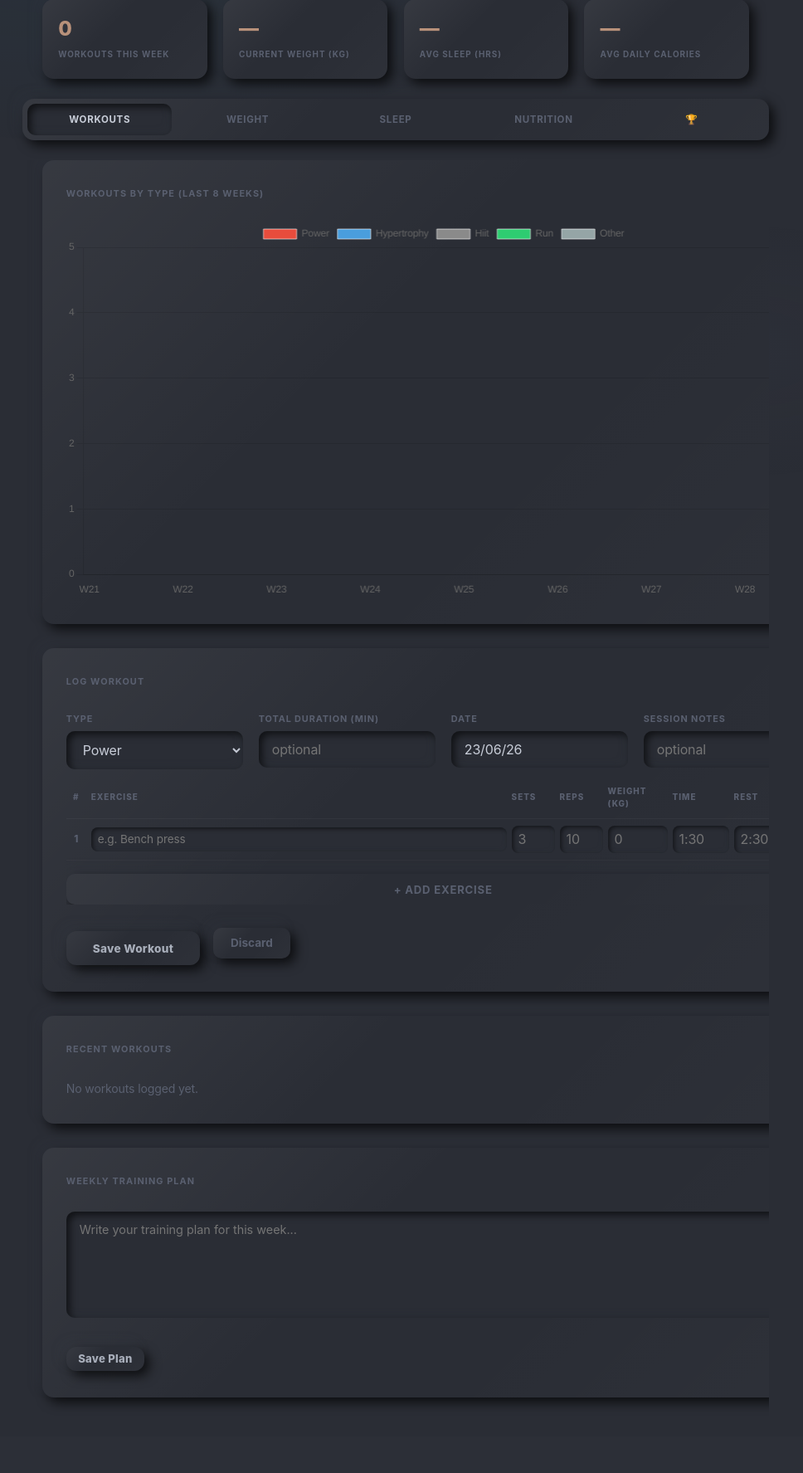
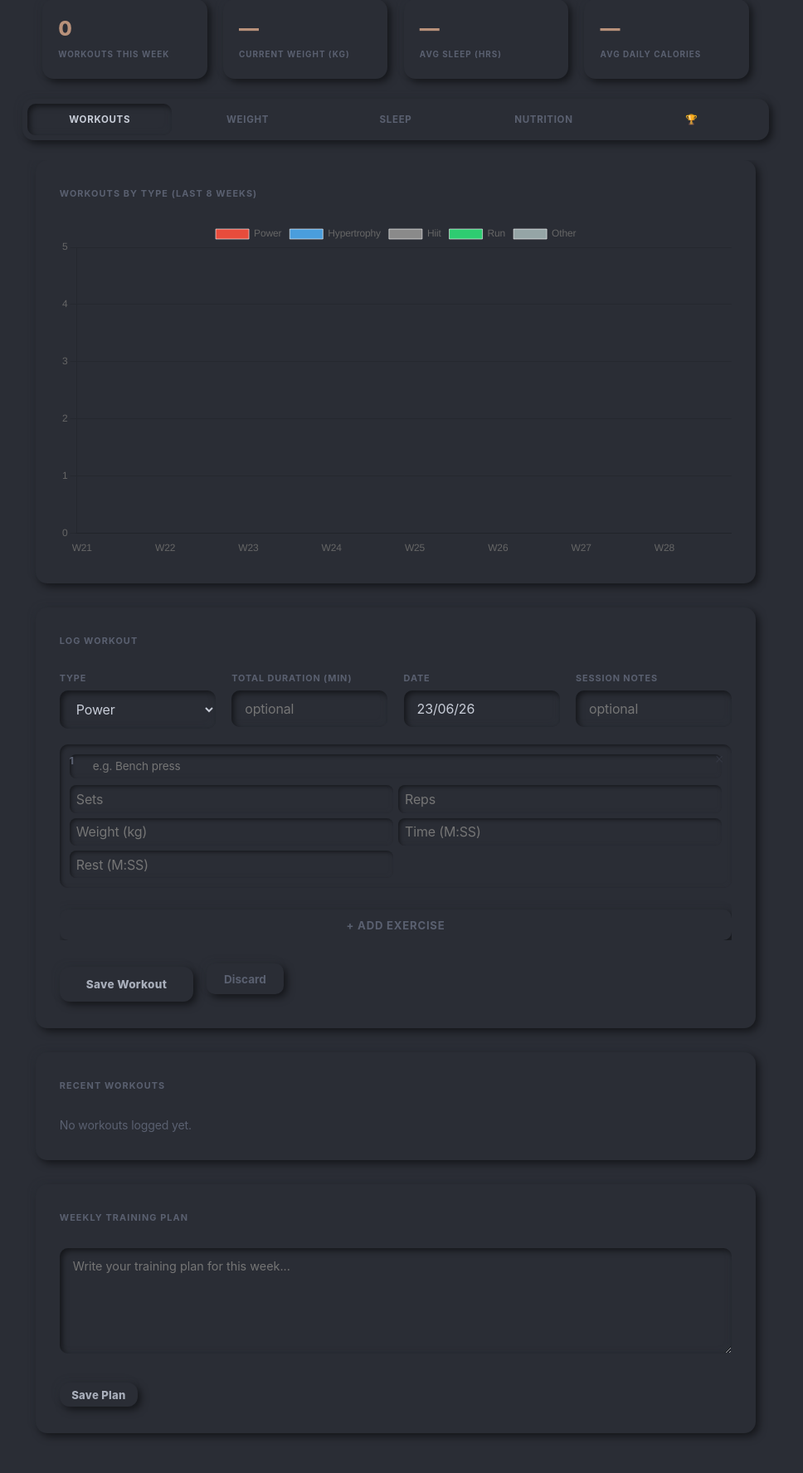
Before and after one commit to omrieldor/fitdash, a Flask app: page / in a window 1280 px wide. Shown: the part 217-1992 px from the top of the page at 83% size, without its empty margins (163-1131 px from the left). Before the commit the page ends 1911 px from the top, so only its background shows below. Run offline with Flask 3, Linux system fonts and the light colour scheme; the visitor is signed in with stand-in values (Sample User, id 1); data that the repository does not hold is empty; a map, chart or similar area stays blank; some libraries are stand-ins or nearby versions.

Commit message:
Overhaul frontend for iPhone: lazy charts, card-based exercise layout, lighter CSS
Performance:
- Lazy-load charts only when their page is swiped to
- Disable Chart.js animations for instant rendering
- Remove backdrop-filter blur (expensive on mobile GPU)
- Reduce neumorphic shadow complexity and remove gradient overlays
- Remove hover transforms that cause mobile repaints
- Use passive scroll listener and debounced settle timer
- Remove IntersectionObserver that resized all charts on every scroll

Layout:
- Exercise logger now uses card layout instead of wide grid table
- Each exercise is a stacked card with 2-column inputs (fits any screen)
- Input placeholders include field labels (Sets, Reps, Weight, etc.)
- scroll-snap-stop: always to prevent skipping pages
- Entry modal max-width respects viewport width

Co-Authored-By: Claude Sonnet 4.6 <noreply@anthropic.com>

```diff
--- a/static/style.css
+++ b/static/style.css
@@ -11,11 +11,11 @@
   --pink: #8a5565;
   --r: 14px;
   --ease: cubic-bezier(0.25, 0.46, 0.45, 0.94);
-  --neo: 6px 6px 14px rgba(0,0,0,0.7), -6px -6px 14px rgba(60,65,78,0.18);
-  --neo-lg: 10px 10px 22px rgba(0,0,0,0.75), -8px -8px 18px rgba(60,65,78,0.2);
-  --neo-in: inset 4px 4px 10px rgba(0,0,0,0.6), inset -4px -4px 10px rgba(60,65,78,0.12);
-  --neo-in-sm: inset 2px 2px 5px rgba(0,0,0,0.5), inset -2px -2px 5px rgba(60,65,78,0.1);
-  --shine: linear-gradient(135deg, rgba(255,255,255,0.06) 0%, transparent 40%, transparent 60%, rgba(255,255,255,0.02) 100%);
+  --neo: 4px 4px 10px rgba(0,0,0,0.5), -3px -3px 8px rgba(60,65,78,0.12);
+  --neo-lg: 6px 6px 14px rgba(0,0,0,0.55), -4px -4px 10px rgba(60,65,78,0.14);
+  --neo-in: inset 3px 3px 7px rgba(0,0,0,0.5), inset -3px -3px 7px rgba(60,65,78,0.1);
+  --neo-in-sm: inset 2px 2px 4px rgba(0,0,0,0.4), inset -2px -2px 4px rgba(60,65,78,0.08);
+  --shine: none;
 }
 
 * { box-sizing: border-box; margin: 0; padding: 0; -webkit-tap-highlight-color: transparent; }
@@ -31,17 +31,6 @@ body {
   line-height: 1.5;
   position: relative;
   padding-bottom: env(safe-area-inset-bottom, 0);
-}
-
-body::before {
-  content: '';
-  position: fixed;
-  inset: 0;
-  background:
-    radial-gradient(ellipse 80% 50% at 20% 20%, rgba(0,180,255,0.03) 0%, transparent 60%),
-    radial-gradient(ellipse 60% 40% at 80% 80%, rgba(100,110,140,0.04) 0%, transparent 50%);
-  pointer-events: none;
-  z-index: 0;
 }
 
 body > *:not(.toast):not(.chart-popup):not(.entry-modal-backdrop) { position: relative; z-index: 1; }
@@ -576,17 +550,21 @@ header {
   align-items: flex-start;
   overscroll-behavior-x: contain;
   touch-action: pan-x;
+  will-change: scroll-position;
 }
 .pages-container::-webkit-scrollbar { display: none; }
 
 .page {
+  width: 100%;
   min-width: 100%;
   scroll-snap-align: start;
-  padding: 0 1.5rem 3rem;
+  scroll-snap-stop: always;
+  padding: 0 1rem 3rem;
   display: flex;
   flex-direction: column;
   gap: 1.8rem;
   flex-shrink: 0;
+  box-sizing: border-box;
 }
 
 
@@ -822,33 +798,49 @@ header {
 .ex-table-wrap { overflow-x: auto; margin: 1.2rem 0 0.5rem; }
 
 .ex-header {
-  gap: 6px;
-  padding: 0 0 10px 0;
-  border-bottom: 1px solid rgba(255,255,255,0.04);
-  font-size: 0.62rem;
-  font-weight: 800;
-  color: var(--dim);
-  text-transform: uppercase;
-  letter-spacing: 0.1em;
-  align-items: center;
-  min-width: 490px;
+  display: none;
 }
 
-#ex-header-str { display: grid; grid-template-columns: 24px 1fr 52px 52px 72px 68px 68px 30px; }
-#ex-header-run { display: grid; grid-template-columns: 24px 1fr 72px 72px 60px 86px 60px 30px; }
-
 #ex-rows .ex-row {
-  display: grid;
-  grid-template-columns: 24px 1fr 52px 52px 72px 68px 68px 30px;
-  gap: 6px;
-  align-items: center;
-  padding: 8px 0;
-  border-bottom: 1px solid rgba(255,255,255,0.03);
-  min-width: 490px;
+  display: flex;
+  flex-direction: column;
+  gap: 8px;
+  padding: 12px;
+  margin-bottom: 10px;
+  background: var(--surface);
+  border-radius: 10px;
+  box-shadow: var(--neo-in-sm);
+  position: relative;
 }
 
-#ex-table-wrap.run-mode #ex-rows .ex-row {
-  grid-template-columns: 24px 1fr 72px 72px 60px 86px 60px 30px;
+#ex-rows .ex-row .ex-num {
+  position: absolute;
+  top: 12px;
+  left: 12px;
+}
+
+#ex-rows .ex-row .ex-name {
+  width: 100%;
+  padding-left: 28px;
+}
+
+#ex-rows .ex-row .str-group,
+#ex-rows .ex-row .run-group {
+  display: grid;
+  grid-template-columns: 1fr 1fr;
+  gap: 6px;
+  width: 100%;
+}
+
+#ex-rows .ex-row .str-group { display: grid; }
+#ex-rows .ex-row .run-group { display: none; }
+#ex-table-wrap.run-mode #ex-rows .ex-row .str-group { display: none; }
+#ex-table-wrap.run-mode #ex-rows .ex-row .run-group { display: grid; }
+
+#ex-rows .ex-row .ex-del {
+  position: absolute;
+  top: 10px;
+  right: 10px;
 }
 
 .ex-num { font-size: 0.72rem; color: var(--dim); text-align: center; font-weight: 800; }
@@ -872,10 +864,6 @@ header {
 .ex-row input:focus { box-shadow: var(--neo-in-sm), 0 0 0 2px rgba(var(--glow-rgb),0.25); }
 .ex-row input.field-error { box-shadow: var(--neo-in-sm), 0 0 0 2px rgba(160,85,85,0.35); }
 
-.str-group { display: contents; }
-.run-group { display: none; }
-#ex-table-wrap.run-mode .str-group { display: none; }
-#ex-table-wrap.run-mode .run-group { display: contents; }
 
 .ex-del {
   background: none;
--- a/static/sw.js
+++ b/static/sw.js
@@ -1,5 +1,5 @@
-const CACHE = 'eldorado-v33';
-const STATIC = ['/static/style.css?v=33', '/static/manifest.json', '/static/icon-180.png', '/static/icon-512.png'];
+const CACHE = 'eldorado-v34';
+const STATIC = ['/static/style.css?v=34', '/static/manifest.json', '/static/icon-180.png', '/static/icon-512.png'];
 
 self.addEventListener('install', e => {
   e.waitUntil(caches.open(CACHE).then(c => c.addAll(STATIC)));
--- a/templates/index.html
+++ b/templates/index.html
@@ -10,7 +10,7 @@
   <meta name="apple-mobile-web-app-status-bar-style" content="black-translucent">
   <link rel="apple-touch-icon" href="/static/icon-180.png" sizes="180x180">
   <meta name="csrf-token" content="{{ csrf_token() }}">
-  <link rel="stylesheet" href="/static/style.css?v=33">
+  <link rel="stylesheet" href="/static/style.css?v=34">
   <script defer src="https://cdn.jsdelivr.net/npm/chart.js"></script>
 </head>
 <body>
@@ -475,13 +475,13 @@
       renderAll();
     }
 
+    let chartsRendered = { 0: false, 1: false, 2: false, 3: false };
+
     function renderAll() {
       renderPhaseBanner();
       renderSummary();
-      renderWorkoutChart();
-      renderWeightChart();
-      renderSleepChart();
-      renderCaloriesChart();
+      chartsRendered = { 0: false, 1: false, 2: false, 3: false };
+      renderPageCharts(activePageIndex);
       renderRecentWorkouts();
       leaderboardStale = true;
       setTimeout(resizeContainer, 50);
@@ -494,6 +494,13 @@
       } else {
         planDisplay.classList.add('hidden');
       }
+    }
+
+    function renderPageCharts(index) {
+      if (index === 0 && !chartsRendered[0]) { chartsRendered[0] = true; renderWorkoutChart(); }
+      if (index === 1 && !chartsRendered[1]) { chartsRendered[1] = true; renderWeightChart(); }
+      if (index === 2 && !chartsRendered[2]) { chartsRendered[2] = true; renderSleepChart(); }
+      if (index === 3 && !chartsRendered[3]) { chartsRendered[3] = true; renderCaloriesChart(); }
     }
 
     function renderPhaseBanner() {
@@ -562,6 +569,7 @@
     }
 
     let charts = {};
+    const chartDefaults = { animation: { duration: 0 }, hover: { animationDuration: 0 }, responsiveAnimationDuration: 0 };
 
     function renderWorkoutChart() {
       const ctx = document.getElementById('chart-workouts').getContext('2d');
@@ -648,7 +656,7 @@
         charts.workouts = new Chart(ctx, {
           type: 'bar',
           data: { labels: chartLabels, datasets },
-          options: {
+          options: { ...chartDefaults,
             responsive: true,
             plugins: {
               tooltip: {
@@ -706,7 +714,7 @@
         charts.weight = new Chart(ctx, {
           type: 'line',
           data: { labels, datasets: newDatasets },
-          options: { responsive: true }
+          options: { ...chartDefaults, responsive: true }
         });
         setupLongPress(document.getElementById('chart-weight'), charts.weight, 'weight');
       }
@@ -725,7 +733,7 @@
       const loggedDays = Object.keys(sleepMap).sort();
       if (!loggedDays.length) {
         if (!charts.sleep) {
-          charts.sleep = new Chart(ctx, { type: 'line', data: { labels: [], datasets: [] }, options: { responsive: true } });
+          charts.sleep = new Chart(ctx, { type: 'line', data: { labels: [], datasets: [] }, options: { ...chartDefaults, responsive: true } });
         } else {
           charts.sleep.data.labels = [];
           charts.sleep.data.datasets = [];
@@ -756,7 +764,7 @@
         charts.sleep = new Chart(ctx, {
           type: 'line',
           data: { labels, datasets: newDatasets },
-          options: { responsive: true }
+          options: { ...chartDefaults, responsive: true }
         });
         setupLongPress(document.getElementById('chart-sleep'), charts.sleep, 'sleep');
       }
@@ -800,7 +808,7 @@
         charts.calories = new Chart(ctx, {
           type: 'line',
           data: { labels: contLabels, datasets: newDatasets },
-          options: {
+          options: { ...chartDefaults,
             responsive: true,
             scales: {
               yCarbs: { type: 'linear', position: 'left', min: 0, max: 5000, title: { display: true, text: 'Carbs (g)', color: '#8a8a8a' }, ticks: { color: '#8a8a8a' } },
@@ -858,7 +866,7 @@
         charts.nutritionWeekly = new Chart(ctx, {
           type: 'line',
           data: { labels: weekLabels, datasets: wkDatasets },
-          options: {
+          options: { ...chartDefaults,
             responsive: true,
             scales: {
               yCarbs: { type: 'linear', position: 'left', min: 0, max: 25000, title: { display: true, text: 'Carbs (g)', color: '#8a8a8a' }, ticks: { color: '#8a8a8a' } },
@@ -1040,18 +1048,33 @@
 
     function scrollToPage(index) {
       const container = document.getElementById('pages-container');
-      container.scrollTo({ left: index * container.clientWidth, behavior: 'smooth' });
-    }
-
-    let activePageIndex = 0;
-
-    function updateActiveTab() {
-      const container = document.getElementById('pages-container');
-      const index = Math.round(container.scrollLeft / container.clientWidth);
       activePageIndex = index;
       document.querySelectorAll('.page-tab').forEach((tab, i) => {
         tab.classList.toggle('active', i === index);
       });
+      renderPageCharts(index);
+      container.scrollTo({ left: index * container.clientWidth, behavior: 'smooth' });
+      if (index === 4 && leaderboardStale) {
+        leaderboardStale = false;
+        loadLeaderboard();
+      }
+      setTimeout(resizeContainer, 50);
+    }
+
+    let activePageIndex = 0;
+    let _scrollSettleTimer = null;
+
+    function updateActiveTab() {
+      const container = document.getElementById('pages-container');
+      const cw = container.clientWidth;
+      if (!cw) return;
+      const index = Math.round(container.scrollLeft / cw);
+      if (index === activePageIndex) return;
+      activePageIndex = index;
+      document.querySelectorAll('.page-tab').forEach((tab, i) => {
+        tab.classList.toggle('active', i === index);
+      });
+      renderPageCharts(index);
       if (index === 4 && leaderboardStale) {
         leaderboardStale = false;
         loadLeaderboard();
@@ -1070,25 +1093,35 @@
     let _scrollRaf = null;
     function onScrollThrottled() {
       if (_scrollRaf) return;
-      _scrollRaf = requestAnimationFrame(() => { _scrollRaf = null; updateActiveTab(); });
+      _scrollRaf = requestAnimationFrame(() => {
+        _scrollRaf = null;
+        updateActiveTab();
+      });
+      clearTimeout(_scrollSettleTimer);
+      _scrollSettleTimer = setTimeout(() => {
+        const container = document.getElementById('pages-container');
+        const cw = container.clientWidth;
+        if (!cw) return;
+        const index = Math.round(container.scrollLeft / cw);
+        if (index !== activePageIndex) {
+          activePageIndex = index;
+          document.querySelectorAll('.page-tab').forEach((tab, i) => {
+            tab.classList.toggle('active', i === index);
+          });
+          renderPageCharts(index);
+          resizeContainer();
+        }
+        const chartKey = ['workouts', 'weight', 'sleep', 'calories'][index];
+        if (chartKey && charts[chartKey]) charts[chartKey].resize();
+      }, 150);
     }
 
     document.addEventListener('DOMContentLoaded', () => {
       const container = document.getElementById('pages-container');
-      container.addEventListener('scroll', onScrollThrottled);
-
-      const observer = new IntersectionObserver((entries) => {
-        entries.forEach(entry => {
-          if (entry.isIntersecting && entry.intersectionRatio > 0.5) {
-            Object.values(charts).forEach(c => c && c.resize());
-          }
-        });
-      }, { root: container, threshold: 0.5 });
-
-      document.querySelectorAll('.page').forEach(page => observer.observe(page));
+      container.addEventListener('scroll', onScrollThrottled, { passive: true });
 
       const ro = new ResizeObserver(() => resizeContainer());
-      document.querySelectorAll('.page').forEach(page => ro.observe(page));
+      ro.observe(container);
       resizeContainer();
     });
 
@@ -1730,18 +1763,18 @@
         '<span class="ex-num">' + (currentCount + 1) + '</span>' +
         '<input class="ex-name" type="text" placeholder="' + (run ? 'e.g. Night run' : 'e.g. Bench press') + '" oninput="this.classList.remove(\'field-error\')">' +
         '<span class="str-group">' +
-          '<input class="ex-sets" type="number" min="1" max="20" placeholder="3" oninput="this.classList.remove(\'field-error\')">' +
-          '<input class="ex-reps" type="number" min="1" max="200" placeholder="10" oninput="this.classList.remove(\'field-error\')">' +
-          '<input class="ex-weight" type="number" min="0" max="500" step="0.5" placeholder="0" oninput="this.classList.remove(\'field-error\')">' +
-          '<input class="ex-time" type="text" placeholder="1:30" title="Time (MM:SS)" oninput="this.classList.remove(\'field-error\')">' +
-          '<input class="ex-rest" type="text" placeholder="2:30" title="Rest (MM:SS)" oninput="this.classList.remove(\'field-error\')">' +
+          '<input class="ex-sets" type="number" min="1" max="20" placeholder="Sets" oninput="this.classList.remove(\'field-error\')">' +
+          '<input class="ex-reps" type="number" min="1" max="200" placeholder="Reps" oninput="this.classList.remove(\'field-error\')">' +
+          '<input class="ex-weight" type="number" min="0" max="500" step="0.5" placeholder="Weight (kg)" oninput="this.classList.remove(\'field-error\')">' +
+          '<input class="ex-time" type="text" placeholder="Time (M:SS)" oninput="this.classList.remove(\'field-error\')">' +
+          '<input class="ex-rest" type="text" placeholder="Rest (M:SS)" oninput="this.classList.remove(\'field-error\')">' +
         '</span>' +
         '<span class="run-group">' +
-          '<input class="ex-dist" type="number" step="0.01" min="0" max="200" placeholder="km" oninput="this.classList.remove(\'field-error\')">' +
-          '<input class="ex-rundur" type="text" placeholder="25:00" title="Duration (MM:SS)" oninput="this.classList.remove(\'field-error\')">' +
-          '<input class="ex-hr" type="number" min="40" max="230" placeholder="bpm" oninput="this.classList.remove(\'field-error\')">' +
-          '<input class="ex-speed" type="text" placeholder="5:00" title="Avg pace (min/km)" oninput="this.classList.remove(\'field-error\')">' +
-          '<input class="ex-elev" type="number" placeholder="m" oninput="this.classList.remove(\'field-error\')">' +
+          '<input class="ex-dist" type="number" step="0.01" min="0" max="200" placeholder="Dist (km)" oninput="this.classList.remove(\'field-error\')">' +
+          '<input class="ex-rundur" type="text" placeholder="Duration (M:SS)" oninput="this.classList.remove(\'field-error\')">' +
+          '<input class="ex-hr" type="number" min="40" max="230" placeholder="Avg HR (bpm)" oninput="this.classList.remove(\'field-error\')">' +
+          '<input class="ex-speed" type="text" placeholder="Pace (min/km)" oninput="this.classList.remove(\'field-error\')">' +
+          '<input class="ex-elev" type="number" placeholder="Elev (m)" oninput="this.classList.remove(\'field-error\')">' +
         '</span>' +
         '<button type="button" class="ex-del" onclick="this.closest(\'.ex-row\').remove(); renumberRows()">×</button>';
       document.getElementById('ex-rows').appendChild(row);
--- a/templates/login.html
+++ b/templates/login.html
@@ -7,7 +7,7 @@
   <link rel="manifest" href="/static/manifest.json">
   <meta name="theme-color" content="#2a2d35">
   <link rel="apple-touch-icon" href="/static/icon-180.png" sizes="180x180">
-  <link rel="stylesheet" href="/static/style.css?v=33">
+  <link rel="stylesheet" href="/static/style.css?v=34">
 </head>
 <body class="auth-body">
   <div class="auth-card">
```
Also changed, not shown: other parts of static/style.css (+6 -26 lines).
